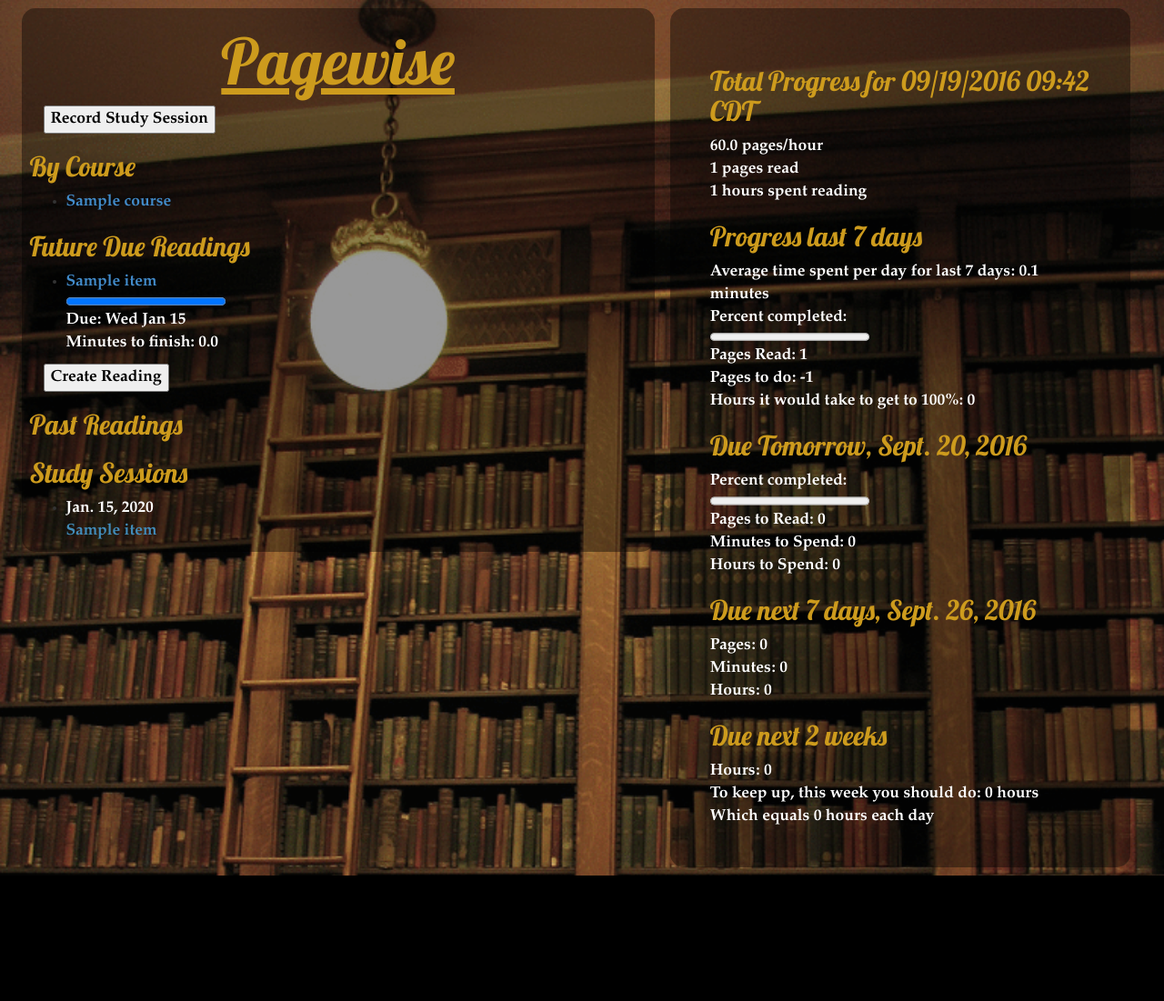
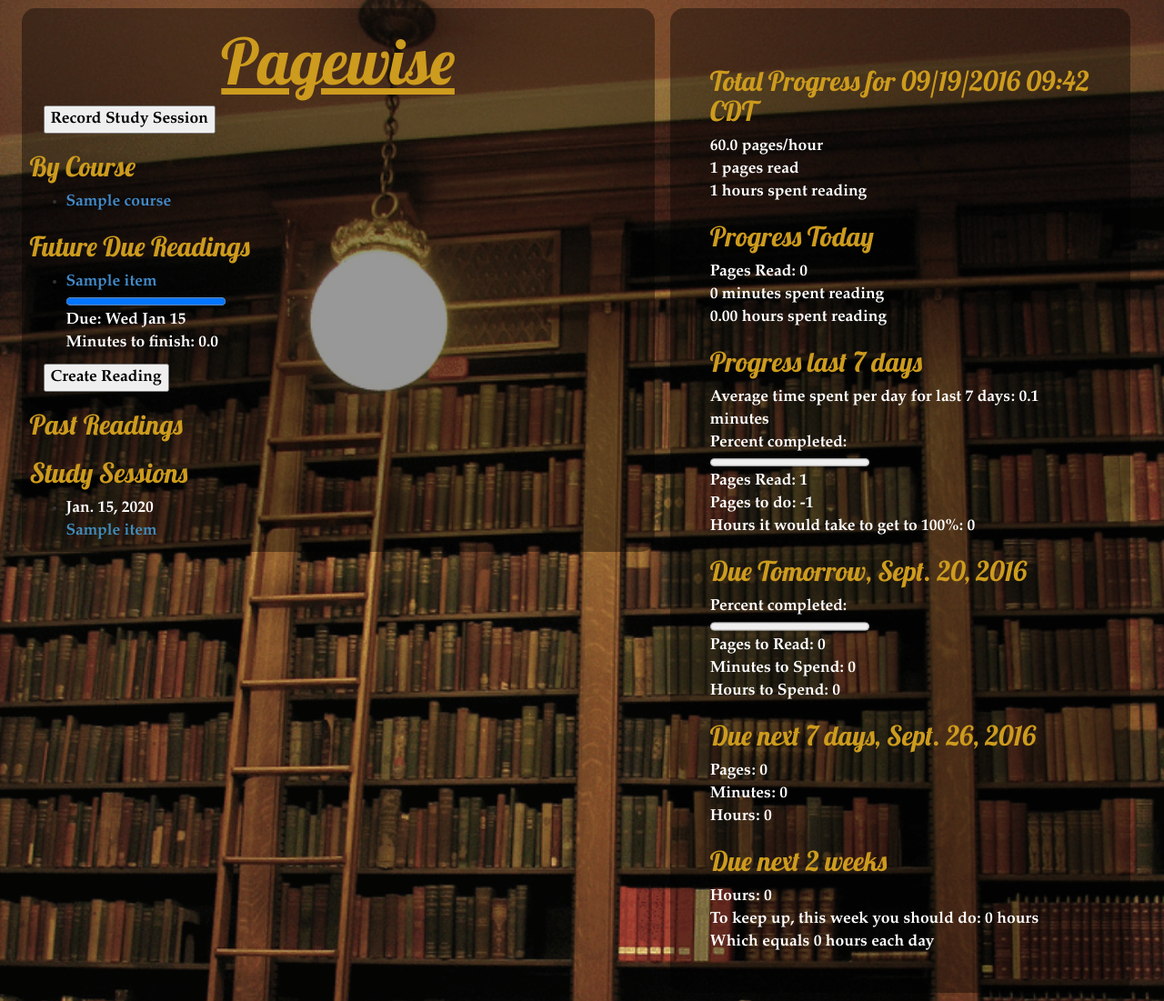
Before and after one commit to carolinehardin/pagewise, a Django app: page / in a window 1280 px wide. Shown: the whole page at 91% size. Before the commit the page ends 963 px from the top, so only its background shows below. Run offline with Django 3.2, Linux system fonts and the light colour scheme; tables that the repository leaves empty hold one stand-in row (values such as "Sample post"); some libraries are stand-ins or nearby versions.

Commit message:
Added progress for today tracker

```diff
--- a/firstdjango/firstdjango/templates/inventory/index.html
+++ b/firstdjango/firstdjango/templates/inventory/index.html
@@ -99,6 +99,11 @@
 			<span class="speed">{{ totalPgRead }} pages read</span>
 			<span class="speed">{{ readingSpeed|mul:totalPgRead|div:60|floatformat}} hours spent reading</span>
 
+		<h2>Progress Today</h2>
+			<span class="speed">Pages Read: {{todayPgRead}}</span>
+			<span class="speed">{{ todayTimeSpent}} minutes spent reading</span>
+			<span class="speed">{{ todayTimeSpent|div:60|floatformat:2}} hours spent reading</span>
+
 		<h2>Progress last 7 days</h2>
 			<span class="speed">Average time spent per day for last 7 days:  {{last7DaysTimeSpent|div:7|floatformat}} minutes</span>
 			<span class="speed">Percent completed:
--- a/firstdjango/inventory/views.py
+++ b/firstdjango/inventory/views.py
@@ -26,12 +26,15 @@ def index(request):
 
 	pastDue = [] #stuff due today or earlier
 
+	#what was done today?
+	todayTimeSpent = 0
+	todayPgRead = 0
+
 	#what was done (or not done!) in the last week?
 	last7DaysTimeSpent = 0
 	last7DaysPgRead = 0
 	last7DaysPgTotal= 0
 	last7DaysTimeRemaining = 0
-
 
 	dueTomorrow = [] # stuff due tomorrow, used for calculating how many hours remaining work you have today
 	tomorrowPgRemaining = 0
@@ -42,9 +45,7 @@ def index(request):
 	next7DaysPgRemaining = 0
 	next7DaysTimeRemaining = 0
 
-
 	next2WeeksTimeRemaining = 0
-
 
 	now = datetime.now().date()
 
@@ -87,6 +88,9 @@ def index(request):
 		#for each matching study session, count up the number of pages read
 		for oneSession in justMatchedSessions:
 			pagesRead = pagesRead + oneSession.endPage-oneSession.startPage +1
+			if(oneSession.date == now):
+				todayTimeSpent = todayTimeSpent + oneSession.timeSpent
+				todayPgRead = todayPgRead + oneSession.endPage-oneSession.startPage +1
 
 		#add pages left to total pages left
 		totalPgRemaining = totalPgRemaining + pagesAssigned - pagesRead
@@ -163,6 +167,8 @@ def index(request):
 		'last7DaysTimeSpent': last7DaysTimeSpent,
 		'last7DaysTimeRemaining': last7DaysTimeRemaining,
 		'last7DaysPgTotal' : last7DaysPgTotal,
+		'todayTimeSpent': todayTimeSpent,
+		'todayPgRead':	todayPgRead,
 
 	})
 
```
